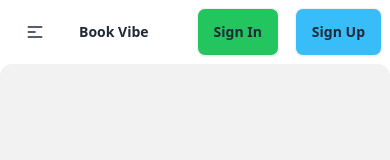
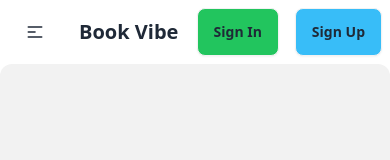
Before and after one commit to dishamallik/b9b8-book, a React (Vite) app: page / in a window 390 px wide. Shown: the top 160 px of the page. Built offline with nearby package versions, Linux system fonts and the light colour scheme.

Commit message:
Creating simple website

```diff
--- a/src/Error.jsx
+++ b/src/Error.jsx
@@ -10,7 +10,7 @@ const Error = () => {
                 <br />
                 Error Page !
             </h1>
-            <Link to="/home" className="bg-blue-500 text-white py-2 px-4 rounded-md inline-block hover:bg-blue-600 transition duration-300 mt-10">Back to Home</Link>
+            <Link to="/" className="bg-blue-500 text-white py-2 px-4 rounded-md inline-block hover:bg-blue-600 transition duration-300 mt-10">Back to Home</Link>
         </div>
     );
 };
--- a/src/components/Buy/Buy.jsx
+++ b/src/components/Buy/Buy.jsx
@@ -8,7 +8,7 @@ const Buy = () => {
       <h1 className="text-3xl font-bold mb-6">Buying Temporarily Closed</h1>
       <p className="text-gray-600 mb-6">We apologize for the inconvenience, but buying is temporarily closed at the moment. Please check back later.</p>
       <img  src="https://i.ibb.co/nBPmbQp/img2.jpg" alt="Temporarily Closed" className="mx-auto mb-6 w-60" />
-      <Link to="/home" className="bg-blue-500 text-white py-2 px-4 rounded-md inline-block hover:bg-blue-600 transition duration-300">Back to Home</Link>
+      <Link to="/" className="bg-blue-500 text-white py-2 px-4 rounded-md inline-block hover:bg-blue-600 transition duration-300">Back to Home</Link>
     </div>
         </div>
     );
--- a/src/components/Header/Header.jsx
+++ b/src/components/Header/Header.jsx
@@ -28,7 +28,7 @@ const Header = () => {
        {links}
       </ul>
     </div>
-    <Link to="/home" className="btn btn-ghost  lg:text-5xl font-bold">Book Vibe</Link>
+    <Link to="/home" className="btn btn-ghost text-xl lg:text-5xl font-bold">Book Vibe</Link>
   </div>
   <div className="navbar-center hidden lg:flex">
     <ul className="menu menu-horizontal px-1">
```
